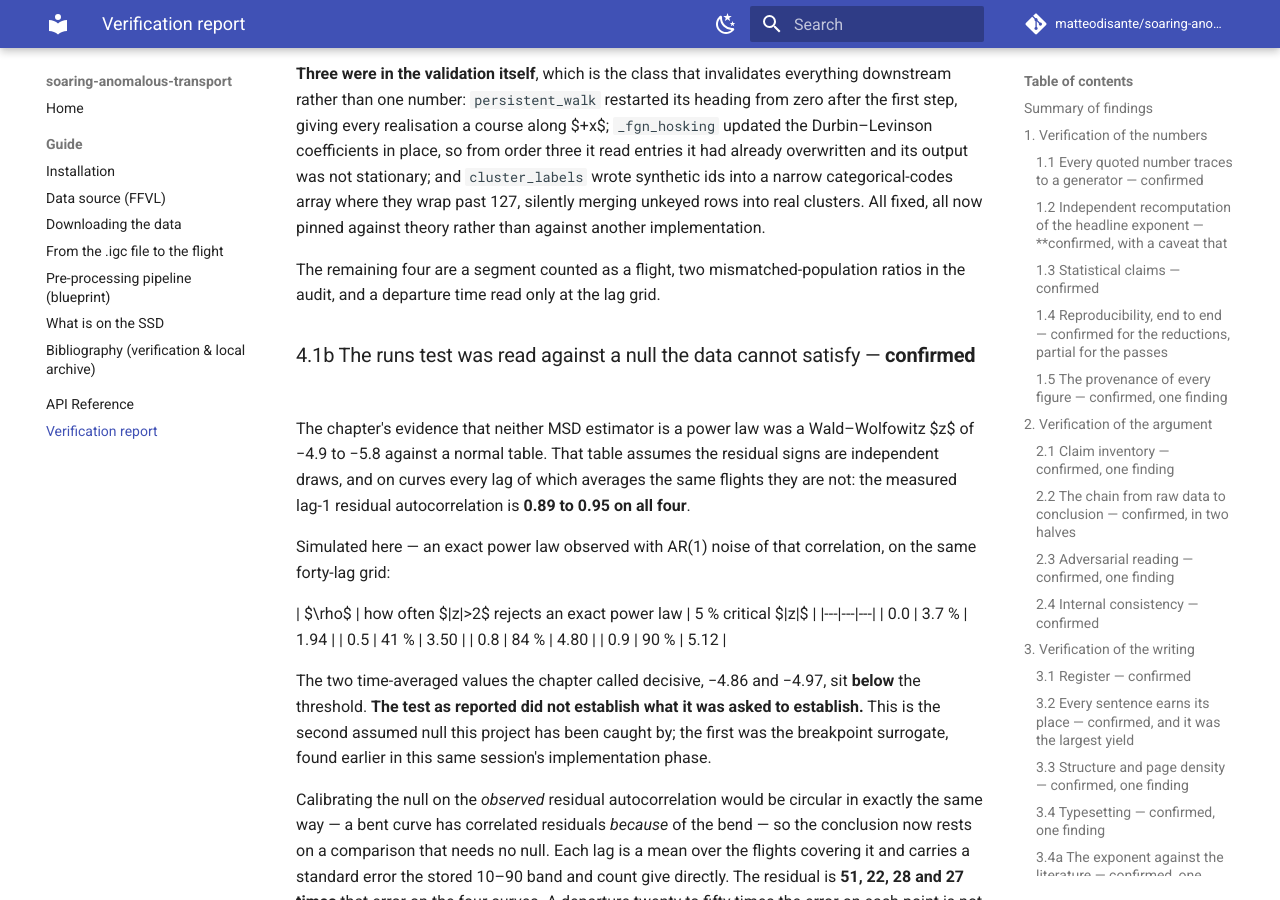
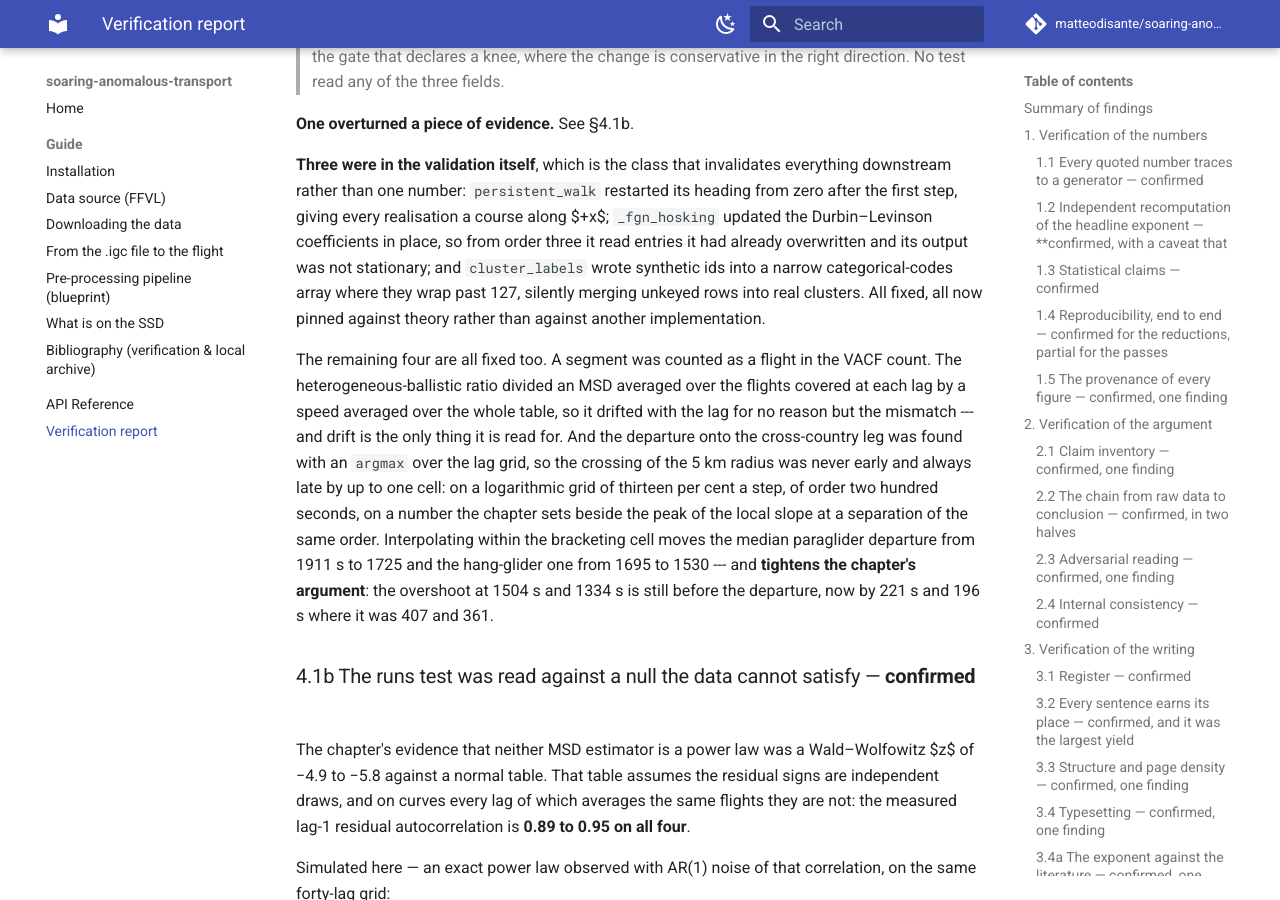
Before and after one commit to matteodisante/soaring-anomalous-transport, an MkDocs documentation site: the page built from docs/VERIFICATION-REPORT.md, in a window 1280 px wide and 900 px high, scrolled down 10548 px. Built offline with MkDocs 1.6.1 and Material for MkDocs 9.7.7, drawn with Linux system fonts in a browser that asks for light colours; comment, search, counter and statistics services are not loaded; some of the changed text lies outside the part shown.

Commit message:
docs: the last three audit defects, all fixed

```diff
--- a/docs/VERIFICATION-REPORT.md
+++ b/docs/VERIFICATION-REPORT.md
@@ -54,7 +54,9 @@
 | 30 | `persistent_walk` gave every realisation a course along $+x$ | validation defect | fixed |
 | 31 | `_fgn_hosking` updated Durbin--Levinson in place and was not stationary | validation defect | fixed |
 | 32 | `cluster_labels` wrapped synthetic cluster ids in an int8 array | latent | fixed |
-| 33 | Four smaller audit defects: a segment counted as a flight, two mismatched-population ratios, a crossing read only at the lag grid | latent to diagnostic | reported |
+| 33 | A segment counted as a flight in the VACF | latent | fixed |
+| 34 | The departure time was read at the lag-grid edge, so never early and late by up to one cell | changes a published number | fixed |
+| 35 | The heterogeneous-ballistic ratio divided two averages taken over different populations | diagnostic | fixed |
 
 ---
 
@@ -354,8 +356,17 @@
 into real clusters. All fixed, all now pinned against theory rather than against another
 implementation.
 
-The remaining four are a segment counted as a flight, two mismatched-population ratios in
-the audit, and a departure time read only at the lag grid.
+The remaining four are all fixed too. A segment was counted as a flight in the VACF count.
+The heterogeneous-ballistic ratio divided an MSD averaged over the flights covered at each
+lag by a speed averaged over the whole table, so it drifted with the lag for no reason but
+the mismatch --- and drift is the only thing it is read for. And the departure onto the
+cross-country leg was found with an `argmax` over the lag grid, so the crossing of the 5 km
+radius was never early and always late by up to one cell: on a logarithmic grid of thirteen
+per cent a step, of order two hundred seconds, on a number the chapter sets beside the peak
+of the local slope at a separation of the same order. Interpolating within the bracketing
+cell moves the median paraglider departure from 1911 s to 1725 and the hang-glider one from
+1695 to 1530 --- and **tightens the chapter's argument**: the overshoot at 1504 s and 1334 s
+is still before the departure, now by 221 s and 196 s where it was 407 and 361.
 
 ### 4.1b The runs test was read against a null the data cannot satisfy — **confirmed**
 
```
Also changed, not shown: other parts of docs/VERIFICATION-REPORT.md (+3 -3 lines), 2 other files.
